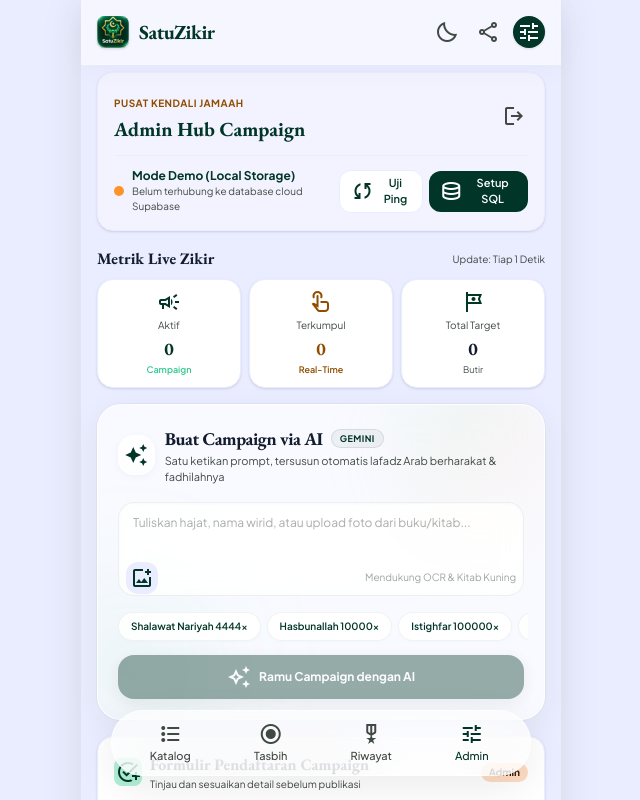
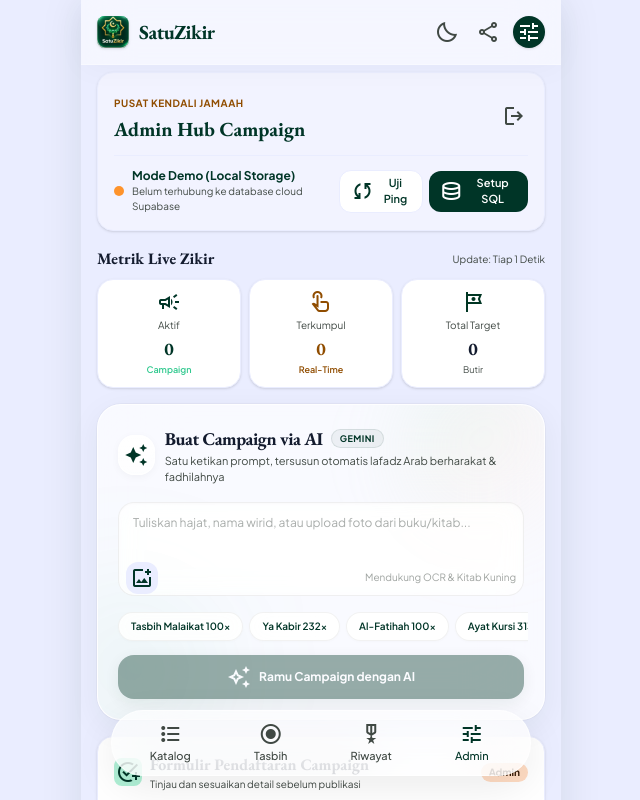
Before and after one commit to ilmi232/SatuZikir, a Next.js app: page /admin in a window 1280 px wide. Shown: the top 800 px of the page, without its empty margins (319-959 px from the left). Built offline with nearby package versions, Linux system fonts and the light colour scheme; no server answers; sample sign-in values are in the browser's storage.

Commit message:
feat(admin): expand AI quick inspiration templates with all fallback zikirs

```diff
--- a/src/app/admin/page.tsx
+++ b/src/app/admin/page.tsx
@@ -447,10 +447,22 @@
           {/* iOS-Style Pill Capsules for Quick Inspiration */}
           <div className="flex items-center gap-1.5 overflow-x-auto pb-1 no-scrollbar -mx-1 px-1">
             {[
-              { label: 'Shalawat Nariyah 4444x', prompt: 'Buat campaign Shalawat Nariyah 4444x untuk kelapangan hajat dan kesembuhan saudara yang sakit' },
-              { label: 'Hasbunallah 10000x', prompt: 'Buat campaign Hasbunallah Wa Ni\'mal Wakil 10000x untuk tolak bala, bencana, dan keselamatan umat' },
-              { label: 'Istighfar 100000x', prompt: 'Buat campaign Istighfar 100000x pelebur dosa dan pembuka pintu rezeki berkah' },
-              { label: 'Tibbil Qulub 1000x', prompt: 'Buat campaign Shalawat Tibbil Qulub 1000x obat penawar hati dan kesehatan jiwa raga' },
+              { label: 'Tasbih Malaikat 100x', prompt: 'Tasbih Malaikat 100x pembuka rezeki' },
+              { label: 'Ya Kabir 232x', prompt: 'Asmaul Husna Ya Kabir 232x untuk kemuliaan dan rezeki' },
+              { label: 'Al-Fatihah 100x', prompt: 'Surah Al-Fatihah 100x' },
+              { label: 'Ayat Kursi 313x', prompt: 'Ayat Kursi 313x' },
+              { label: 'Shalawat Jibril 10000x', prompt: 'Shalawat Jibril 10000x penarik rezeki' },
+              { label: 'Ya Lathif 129x', prompt: 'Ya Lathif 129x pelembut hati' },
+              { label: 'Doa Nabi Yunus 1000x', prompt: 'Doa Nabi Yunus 1000x pelepas kesedihan' },
+              { label: 'Shalawat Munjiyat 1000x', prompt: 'Shalawat Munjiyat 1000x penyelamat kesulitan' },
+              { label: 'Tahlil 70000x', prompt: 'Tahlil Laa ilaaha illallah 70000x' },
+              { label: 'Sayyidul Istighfar 100x', prompt: 'Sayyidul Istighfar 100x' },
+              { label: 'Shalawat Fatih 1000x', prompt: 'Shalawat Fatih 1000x pembuka kebaikan' },
+              { label: 'Surah Al-Ikhlas 1000x', prompt: 'Surah Al-Ikhlas 1000x' },
+              { label: 'Shalawat Nariyah 4444x', prompt: 'Shalawat Nariyah 4444x' },
+              { label: 'Hasbunallah 10000x', prompt: 'Hasbunallah 10000x tolak bala' },
+              { label: 'Istighfar 100000x', prompt: 'Istighfar 100000x pelebur dosa' },
+              { label: 'Tibbil Qulub 1000x', prompt: 'Tibbil Qulub 1000x syifa' },
             ].map((chip, idx) => (
               <button
                 key={idx}
```
